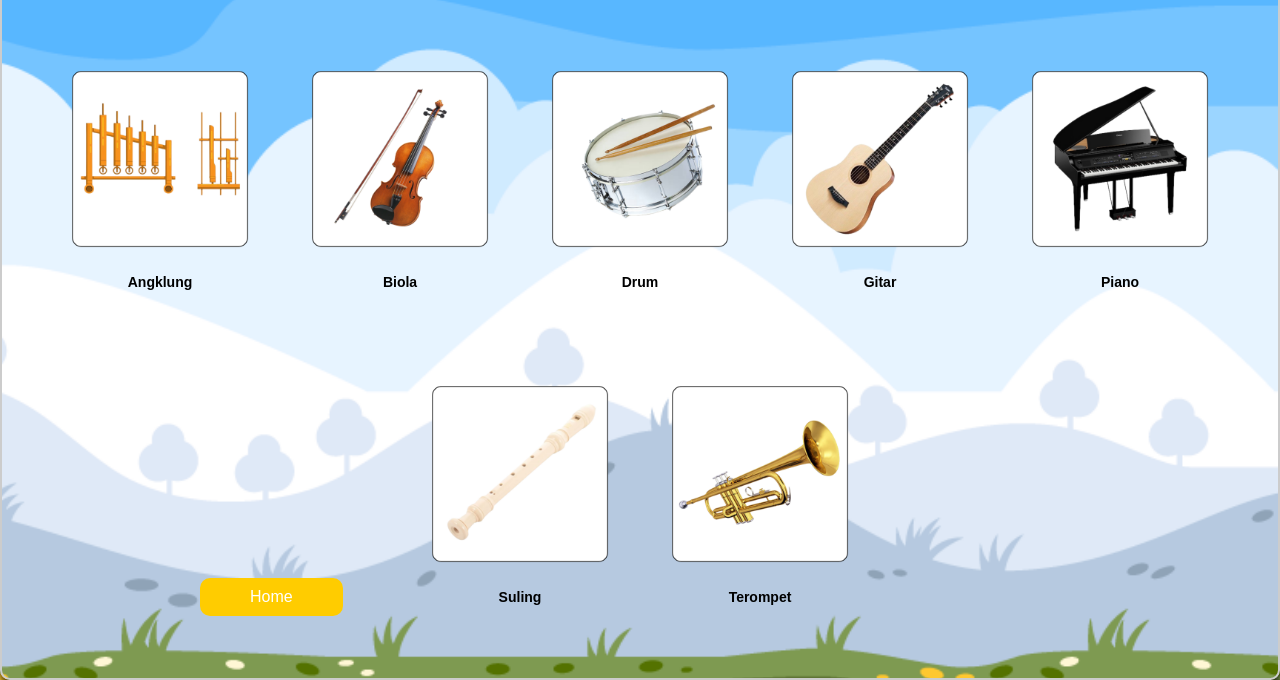
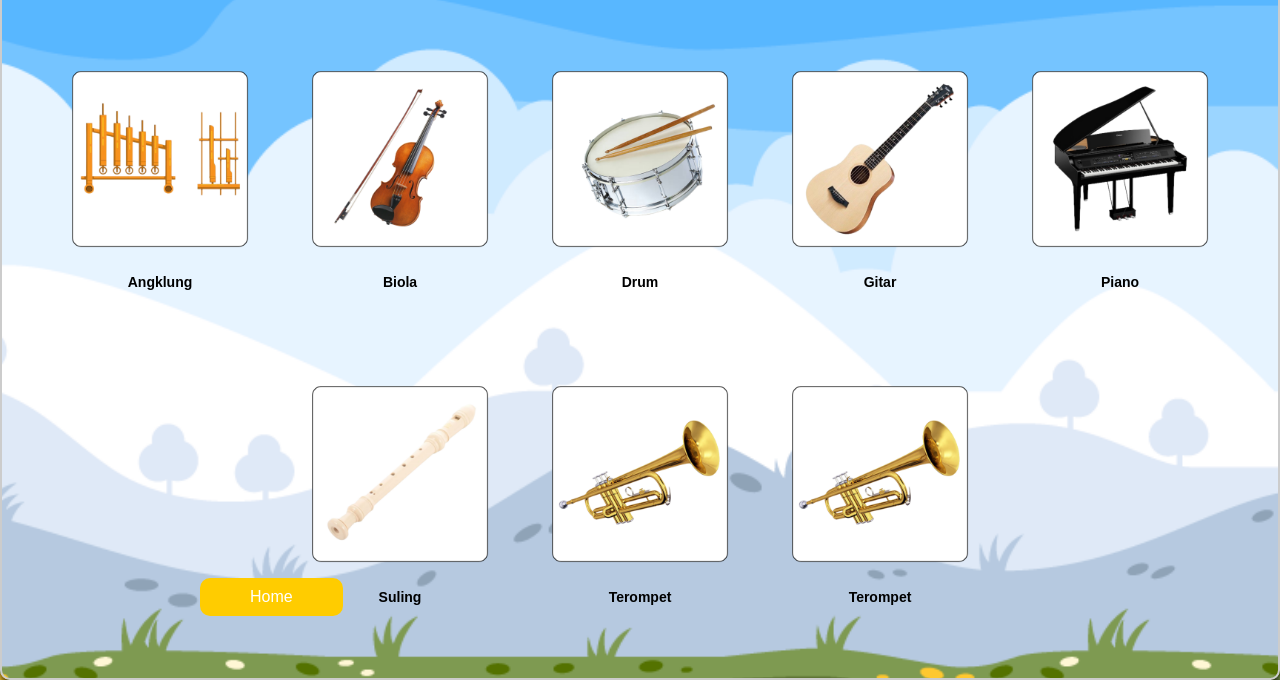
Before and after one commit to mstq12/mstq12, a plain HTML site: page TugasAkhir/alatMusik.html in a window 1280 px wide. Shown: the part 164-844 px from the top of the page. Drawn offline with Linux system fonts and the light colour scheme.

Commit message:
tugaskahir_lamanmusik

```diff
--- a/TugasAkhir/alatMusik.html
+++ b/TugasAkhir/alatMusik.html
@@ -38,6 +38,10 @@
         <img src="assets/alatMusik/terompet.png" alt="Angklung" class="instrument" onclick="playSound('assets/alatMusik/sound/terompet.opus')">
         <p class="image-name">Terompet</p>
       </div>
+      <div class="image-wrapper" onmouseover="playHoverSound()">
+        <img src="assets/alatMusik/terompet.png" alt="Angklung" class="instrument" onclick="playSound('assets/alatMusik/sound/terompet.opus')">
+        <p class="image-name">Terompet</p>
+      </div>
     </div>
   </div>
   <button class="bottom-left" onclick="window.location.href='Home.html'">Home</button>
```
